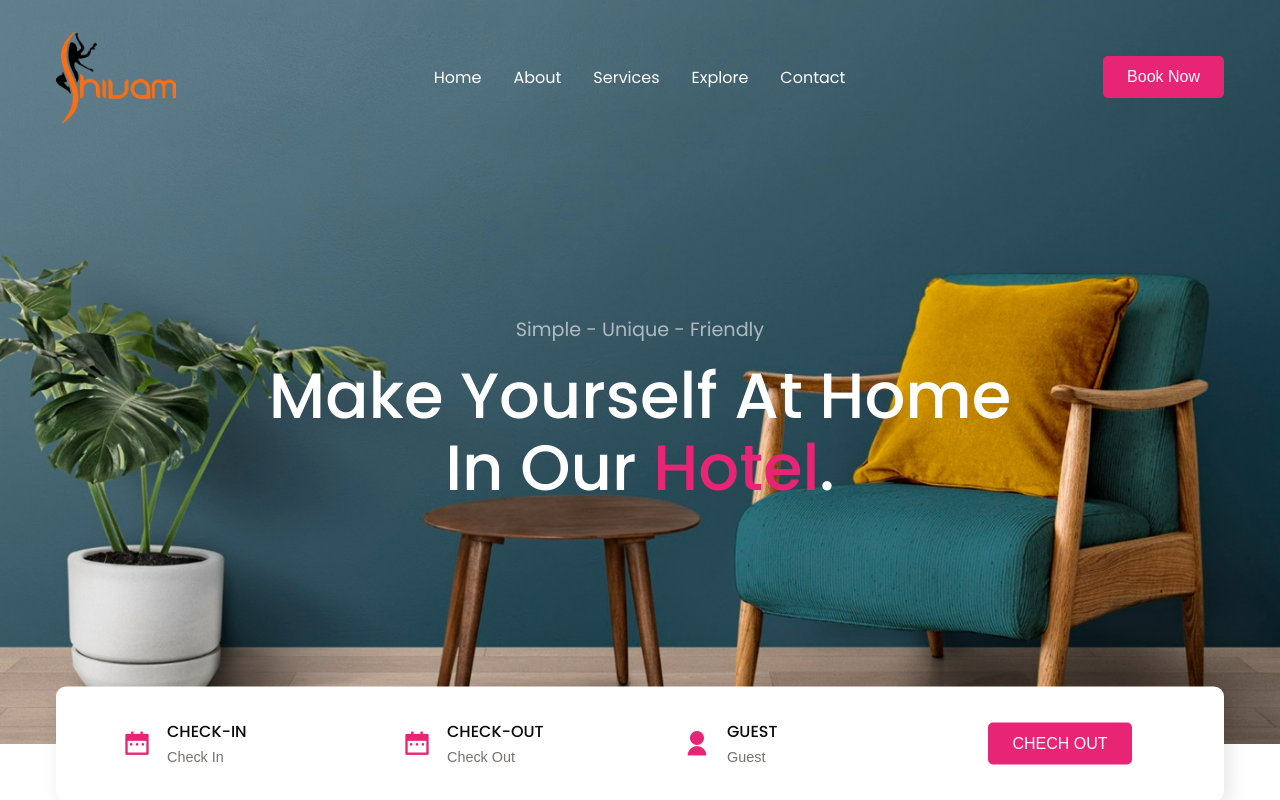
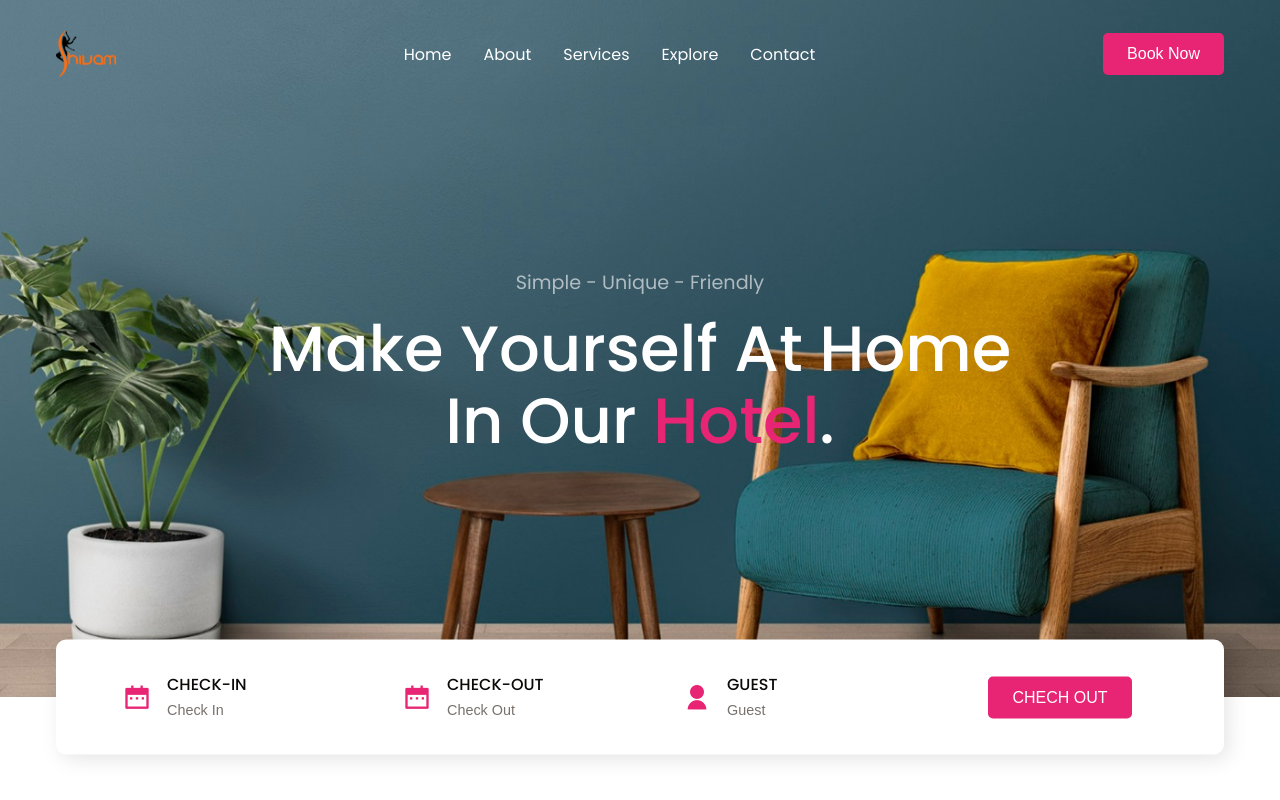
Before and after one commit to shivam6967/HotelProjectShivam, a plain HTML site: page index.html in a window 1280 px wide. Shown: the top 800 px of the page. Drawn offline with nearby package versions, Linux system fonts and the light colour scheme.

Commit message:
Logo has been Fixed

```diff
--- a/styles.css
+++ b/styles.css
@@ -81,7 +81,7 @@ a {
 }
 
 .logo {
-  max-width: 120px;
+  max-width: 60px;
 }
 
 html,
@@ -116,6 +116,7 @@ nav {
   align-items: center;
   justify-content: space-between;
   gap: 2rem;
+  height: 44px;
   background-color: var(--primary-color);
 }
 
```
